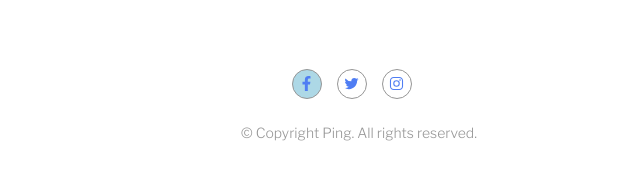
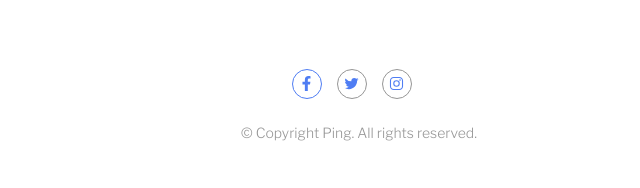
Before and after one commit to Bredis79/ping-coming-soon-page-master, a plain HTML site: page index.html in a window 1280 px wide. In both pictures the pointer is over the item 587 px from the left and 946 px from the top of the page. Shown: the part 863-1051 px from the top of the page, 281-921 px from the left. Drawn offline with nearby package versions, Linux system fonts and the light colour scheme.

Commit message:
Update style.css

```diff
--- a/css/style.css
+++ b/css/style.css
@@ -128,7 +128,7 @@ input:last-of-type {
 }
 
 .social_media li:hover {
-    background-color: lightblue;
+    border-color: var(--Blue);
 }
 
 .copyright {
```
